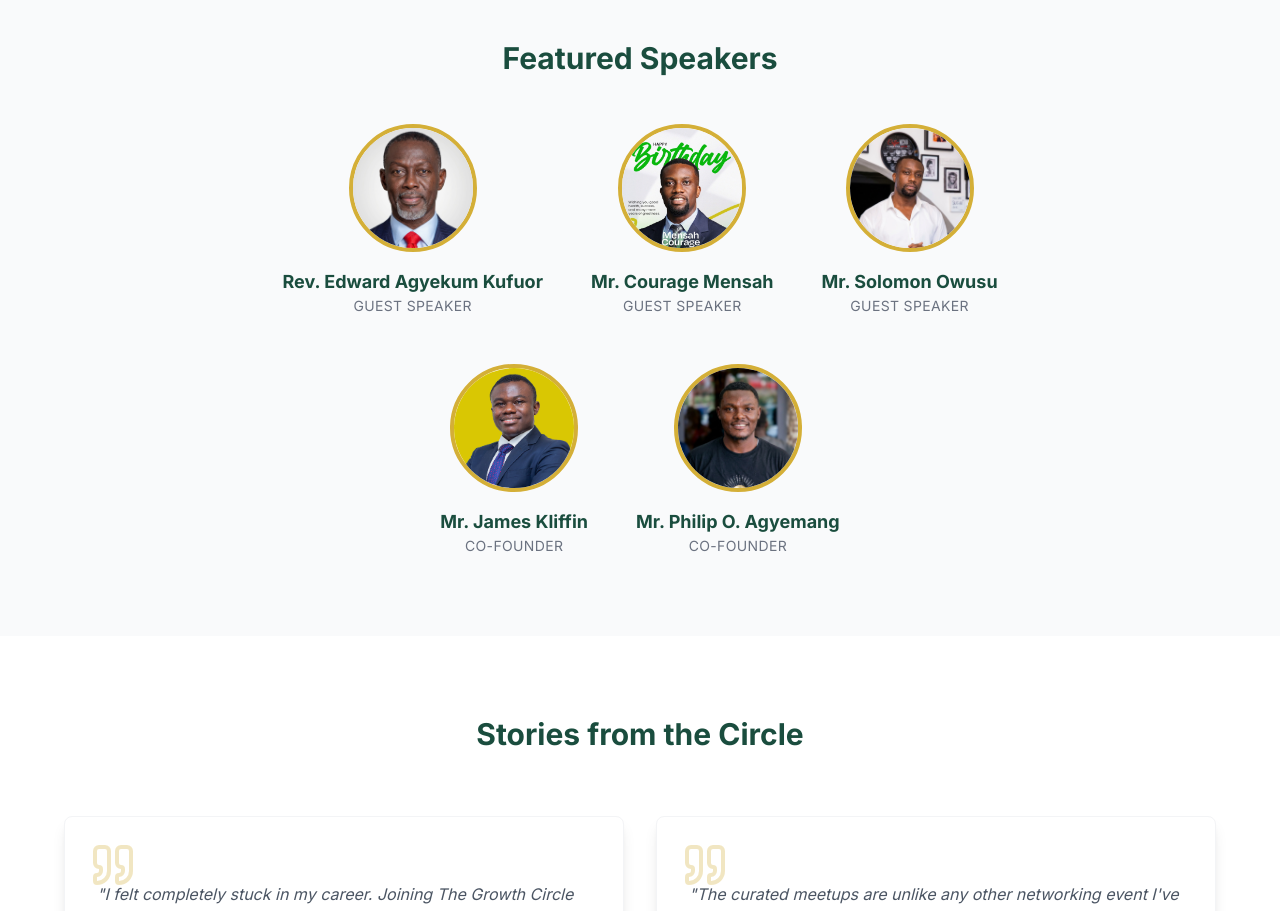
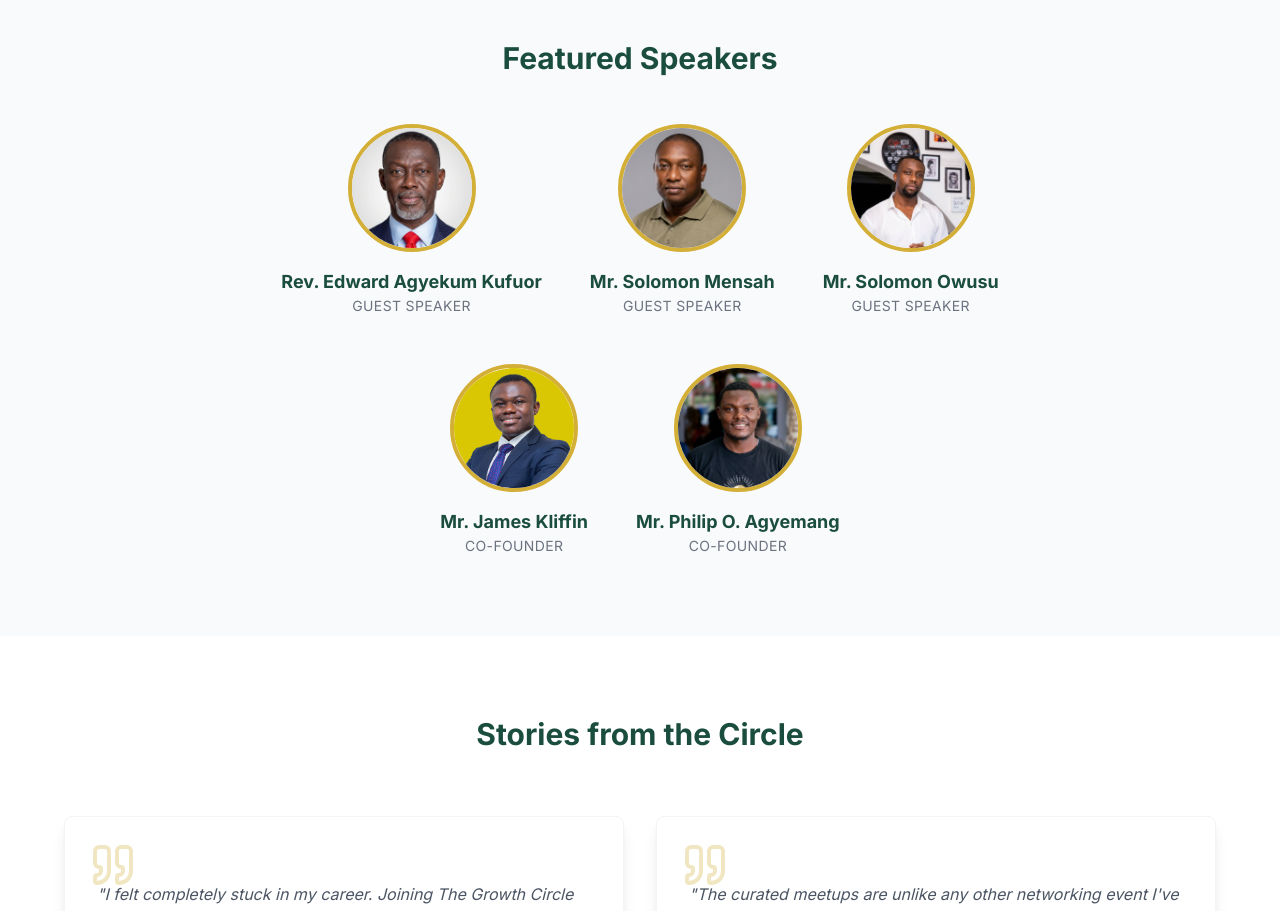
Before and after one commit to EmmanuelAgbanyo/GC, a React (Vite) app: page / in a window 1280 px wide. Shown: the part 3640-4551 px from the top of the page. Built offline with nearby package versions, Linux system fonts and the light colour scheme.

Commit message:
feat: Add speaker display components and a community member directory with associated images.

```diff
--- a/src/components/Speakers.jsx
+++ b/src/components/Speakers.jsx
@@ -8,9 +8,9 @@ const Speakers = () => {
             image: "/images/speakers/rev-edward.png"
         },
         {
-            name: "Mr. Courage Mensah",
+            name: "Mr. Solomon Mensah",
             role: "Guest Speaker",
-            image: "/images/speakers/courage-mensah.jpg"
+            image: "/images/speakers/solomon-mensah.png"
         },
         {
             name: "Mr. Solomon Owusu",
--- a/src/components/community/MemberDirectory.jsx
+++ b/src/components/community/MemberDirectory.jsx
@@ -9,9 +9,9 @@ const MemberDirectory = () => {
             image: "/images/speakers/rev-edward.png"
         },
         {
-            name: "Mr. Courage Mensah",
+            name: "Mr. Solomon Mensah",
             role: "Entrepreneur & Speaker",
-            image: "/images/speakers/courage-mensah.jpg"
+            image: "/images/speakers/solomon-mensah.png"
         },
         {
             name: "Mr. James Kliffin",
--- a/src/components/impact/SpeakerGrid.jsx
+++ b/src/components/impact/SpeakerGrid.jsx
@@ -14,10 +14,10 @@ const SpeakerGrid = () => {
             image: "/images/speakers/rev-edward.png"
         },
         {
-            name: "Mr. Courage Mensah",
-            role: "Guest Speaker",
+            name: "Mr. Solomon Mensah",
+            role: "Entrepreneur & Speaker",
             session: "General Session",
-            image: "/images/speakers/courage-mensah.jpg"
+            image: "/images/speakers/solomon-mensah.png"
         },
         {
             name: "Mr. Solomon Owusu",
```
Also changed, not shown: public/images/speakers/solomon-mensah.png (added).
